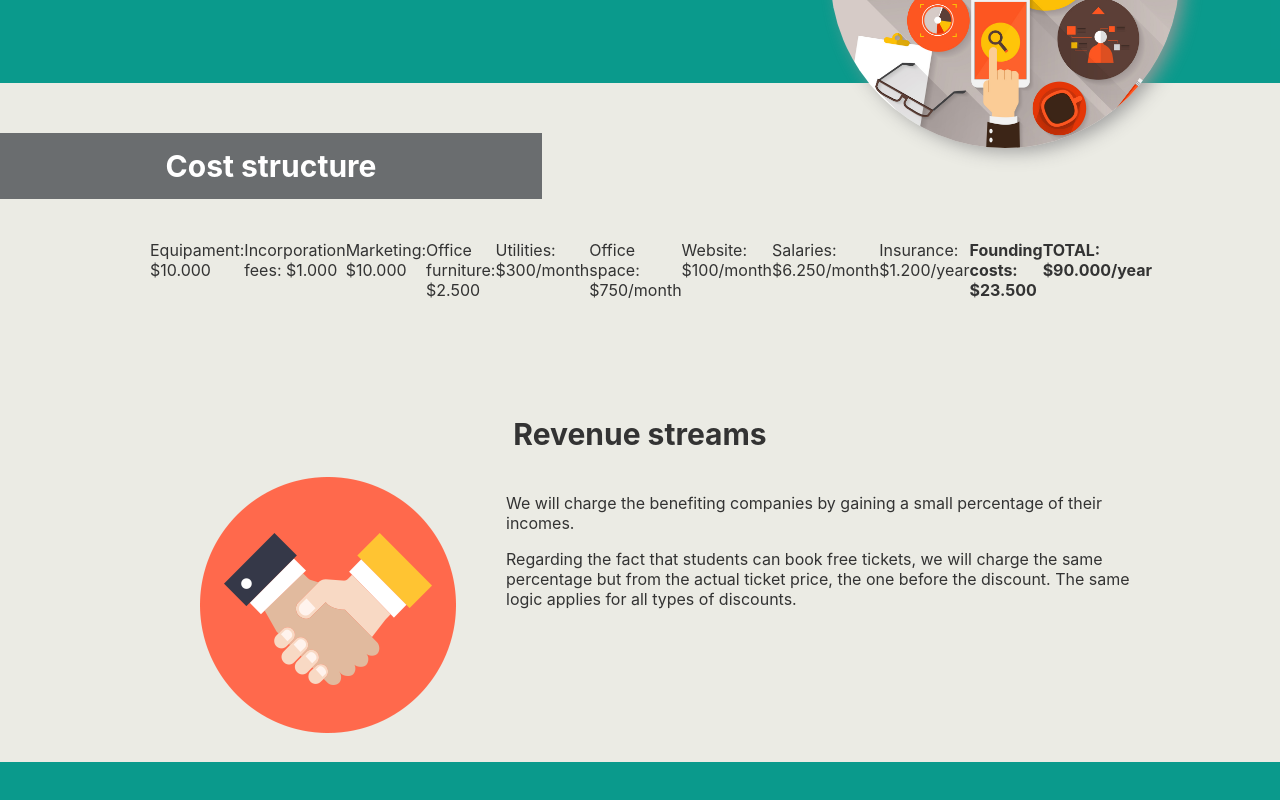
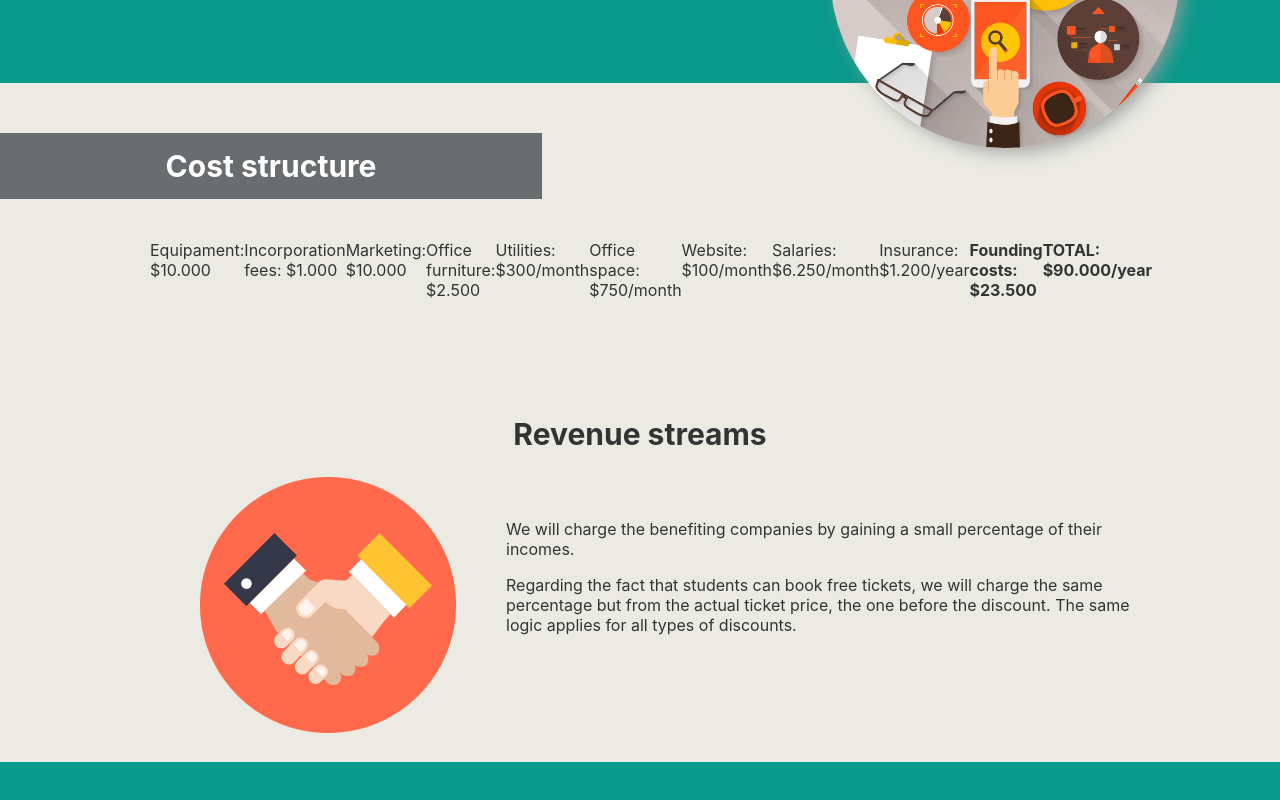
Before and after one commit to justbookit/Fwiki, a React (Create React App) app: page / in a window 1280 px wide. Shown: the part 4016-4816 px from the top of the page. Built offline with nearby package versions, Linux system fonts and the light colour scheme.

Commit message:
added a div

```diff
--- a/src/App.js
+++ b/src/App.js
@@ -257,6 +257,7 @@ class App extends Component {
             <div className="customer-body">
               <div><img className="revenue-streams-picture" src={revenue} alt=""/></div>
               <div className="customer-content revenue-streams-text">
+                <div className="custom-p">
                   <p>
                     We will charge the benefiting companies by gaining a small percentage of their incomes.
                   </p>
@@ -265,6 +266,7 @@ class App extends Component {
                     but from the actual ticket price, the one before the discount. The same logic applies for
                     all types of discounts.
                   </p>
+                </div>
               </div>
             </div>
           </div>
```
Lines whose indentation alone changed are shown as unchanged.
